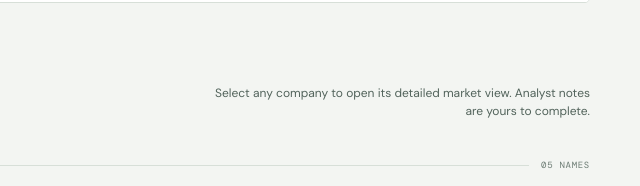
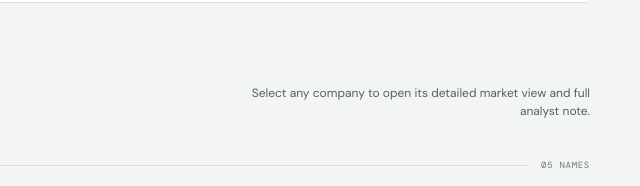
Before and after one commit to zach-obell/restaurant-dashboard, a plain HTML site: page index.html in a window 1280 px wide. Shown: the part 1059-1245 px from the top of the page, 640-1280 px from the left. Drawn offline with nearby package versions, Linux system fonts and the light colour scheme; a script that the page names is missing.

Commit message:
Update section caption for company monitor

```diff
--- a/index.html
+++ b/index.html
@@ -63,7 +63,7 @@
     <section class="page-shell section-block" id="companies" aria-labelledby="companies-title">
       <div class="section-heading">
         <div><p class="eyebrow">02 / COMPANY MONITOR</p><h2 id="companies-title">Coverage universe</h2></div>
-        <p class="section-caption">Select any company to open its detailed market view. Analyst notes are yours to complete.</p>
+         <p class="section-caption">Select any company to open its detailed market view and full analyst note.</p>
       </div>
       <div id="coverage-segments"></div>
       <p class="widget-disclosure">Market widgets are provided by TradingView and require an internet connection. Quotes may be delayed.</p>
```
